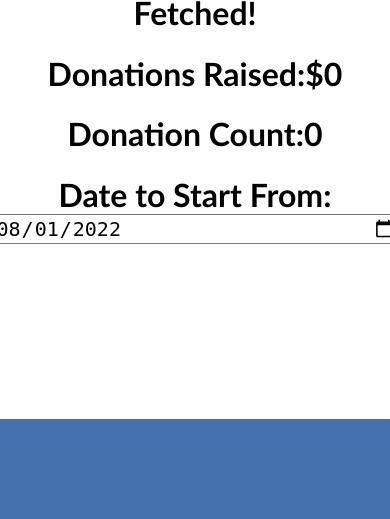
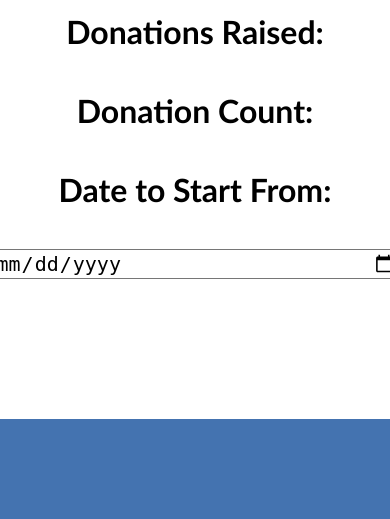
Before and after one commit to AlexMontesCS/thirst, a Flask app: page / in a window 390 px wide; the page is wider, and only the part inside the window is pictured. Shown: the part 303-822 px from the top of that part. Run offline with Flask 2, Linux system fonts and the light colour scheme; data that the repository does not hold is empty.

Commit message:
Fix JS Mobile Bug.
There's a better way to do this, will do soon. Quick commit

```diff
--- a/templates/index.html
+++ b/templates/index.html
@@ -44,7 +44,10 @@
             font-size: xx-large;
         }
 
-        /* #textWrapper {}  Will style in future*/
+        #textWrapper > * {
+            margin: 2.5rem
+
+        }
 
         #startFrom {
             width: 50%;
@@ -63,7 +66,7 @@
                 <h1 class="labelStyle" id="donos">Donations Raised: </h1>
                 <h1 class="labelStyle" id="dono_count">Donation Count: </h1>
                 <label for="startFrom" id="dateLabel">Date to Start From:</label><br>
-                <input type="date" onchange="updateDono()" id="startFrom" value="2022-08-01">
+                <input type="date" onchange="updateDono()" id="startFrom">
             </div>
         </div>
     </div>
@@ -74,6 +77,8 @@
         var date = document.getElementById("startFrom")
         var prog = document.getElementById("progress")
         function updateDono() {
+            if(prog.innerText == "Fetching Data...")
+                return;
 
             resetLabels();
             date.disabled = true;
@@ -97,6 +102,5 @@
             dono_count.innerText = "Donation Count:"
         }
 
-        updateDono()
     </script>
 </body>
```
